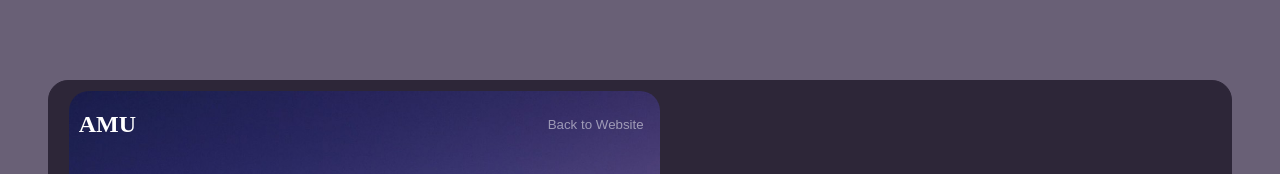
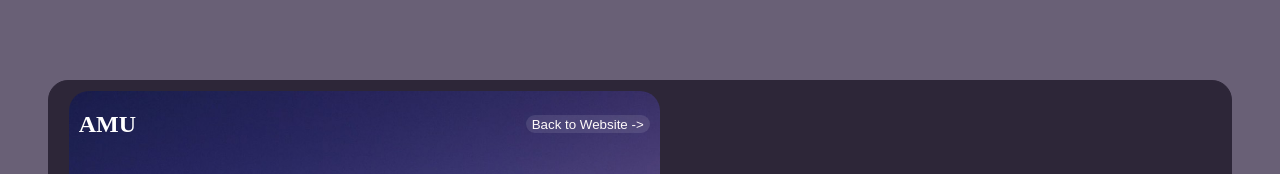
Before and after one commit to Meerab23/class-practice-3, a plain HTML site: page index.html in a window 1280 px wide. Shown: the top 174 px of the page. Drawn offline with Linux system fonts and the light colour scheme.

Commit message:
updated image button

```diff
--- a/index.html
+++ b/index.html
@@ -14,8 +14,7 @@
                 <div id="top">
                 <h2 id="amu">AMU</h2>
                 <div id="topbtn">
-    <button id="btn1" >Back to Website</button>
-
+                     <button id="btn1" >Back to Website -></button>
                 </div>
 
                 </div>
--- a/style.css
+++ b/style.css
@@ -48,13 +48,11 @@ body
 #btn1{
     background-color: transparent;
     border: transparent;
-    color: rgb(255, 255, 255);
-    opacity: 1;
+    color: rgb(255, 250, 250);
 }
 #topbtn{
     margin-right: 10px;
     border-radius: 10px;
     border: transparent;
-    background-color: transparent;
-    opacity: 0.5;
+    background-color: rgba(255, 255, 255,0.1);
 }
```
